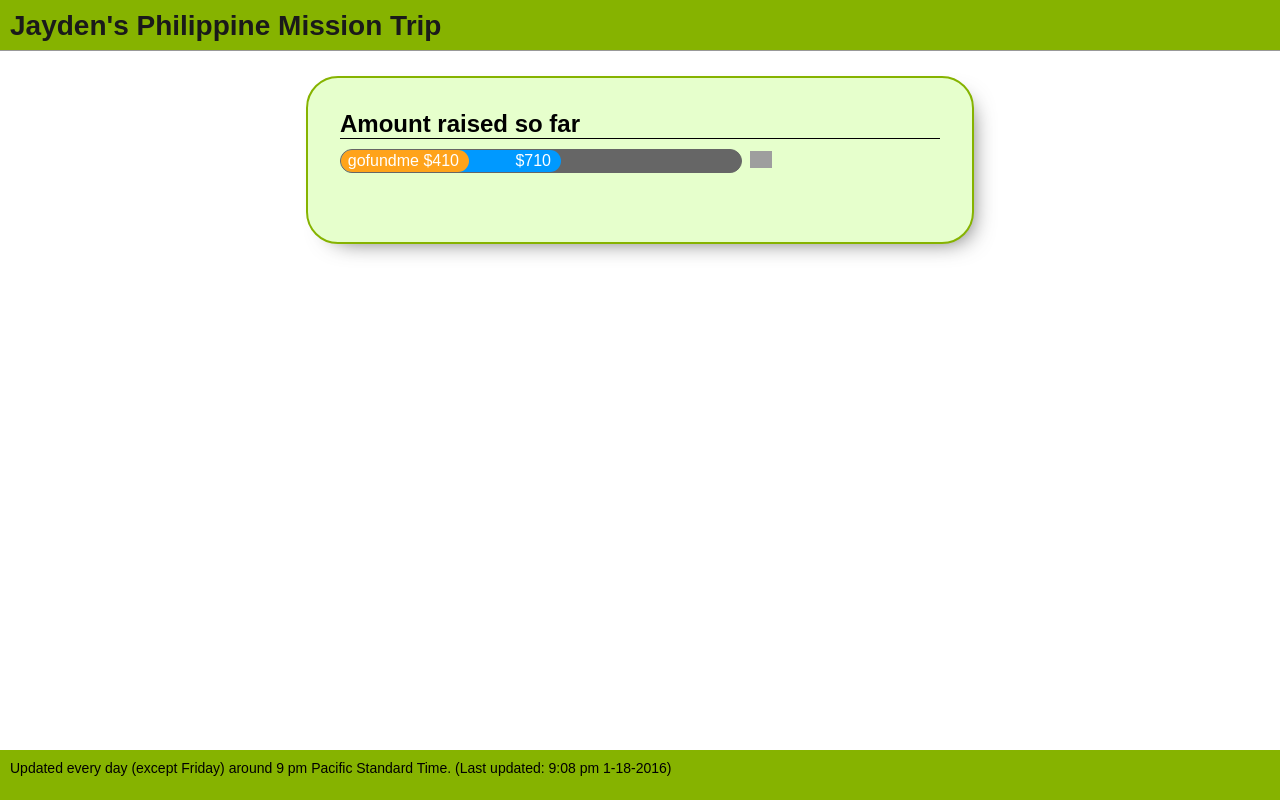
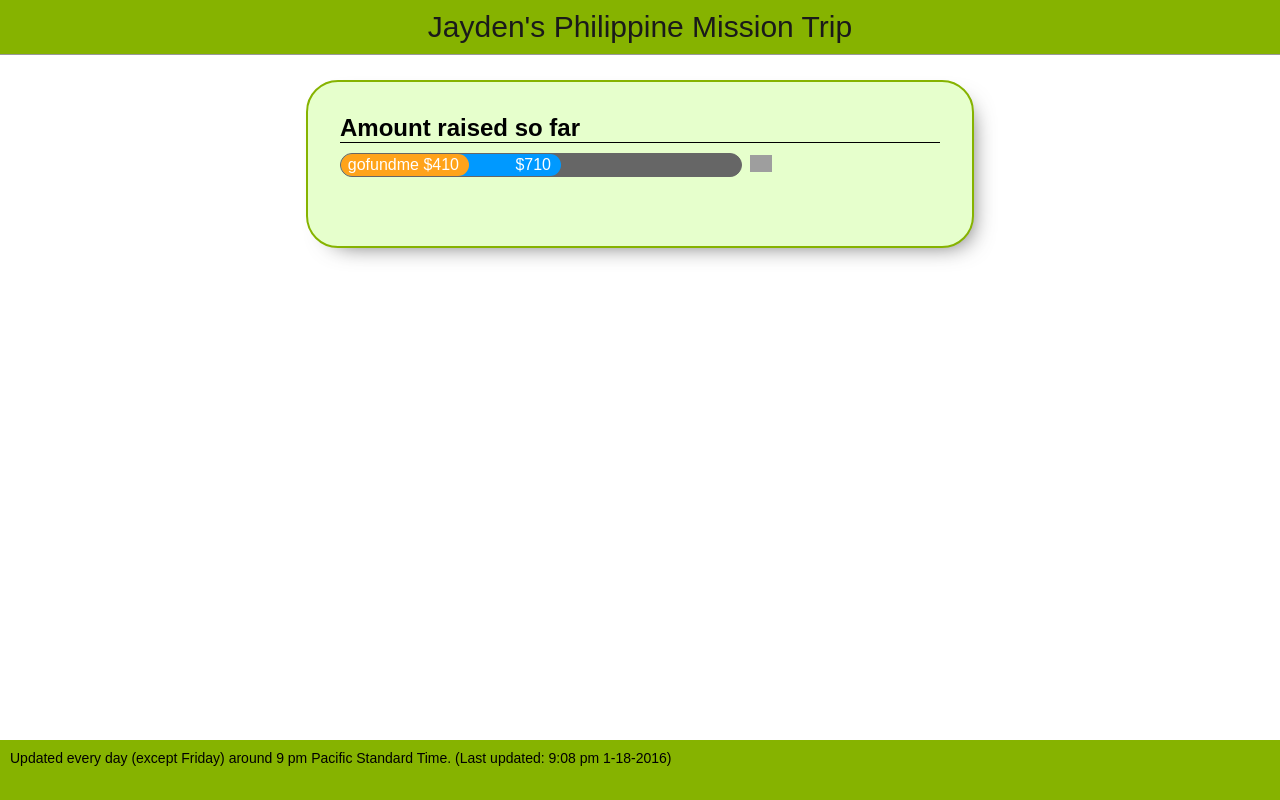
Before and after one commit to Jaydieboy/Jaydieboy.github.io, a plain HTML site: page index.html in a window 1280 px wide. Drawn offline with nearby package versions, Linux system fonts and the light colour scheme; grey boxes are pictures that could not be loaded.

Commit message:
Update main.css

```diff
--- a/styles/main.css
+++ b/styles/main.css
@@ -6,26 +6,19 @@
 
 header {
     margin: 0 auto;
-    font-size: 14px;
     background-color: #86b300;
-    height: 40px;
-    padding-top: 10px;
-    padding-left: 10px;
+    padding: 10px;
     border-bottom: 1px solid #999999;
 }
 
-header h1 {
+h1 {
     margin: 0;
+    font-weight: lighter;
+    font-size: 1.875em;
+    text-align: center;
     color: #1a1a1a;
 }
 
-header img {
-    position: relative;
-    top: 0px;
-    left: 10px;
-    width: 25px;
-    height: auto;
-}
 .raisedTitle {
     border-bottom: 1px solid #000;
     margin-bottom: 10px;
@@ -122,6 +115,5 @@ footer {
     background-color: #86b300;
     height: 40px;
     width: 100%;
-    padding-top: 10px;
-    padding-left: 10px;
+    padding: 10px;
 }
```
